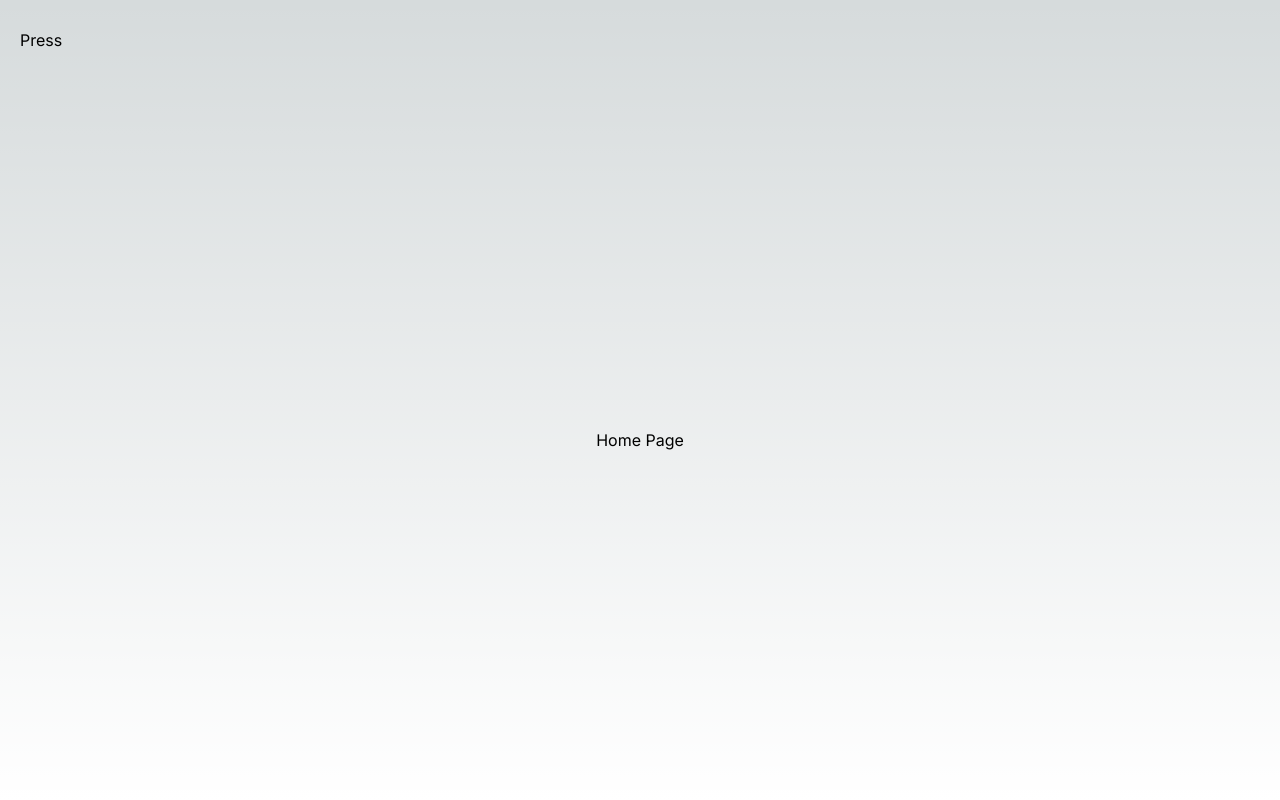
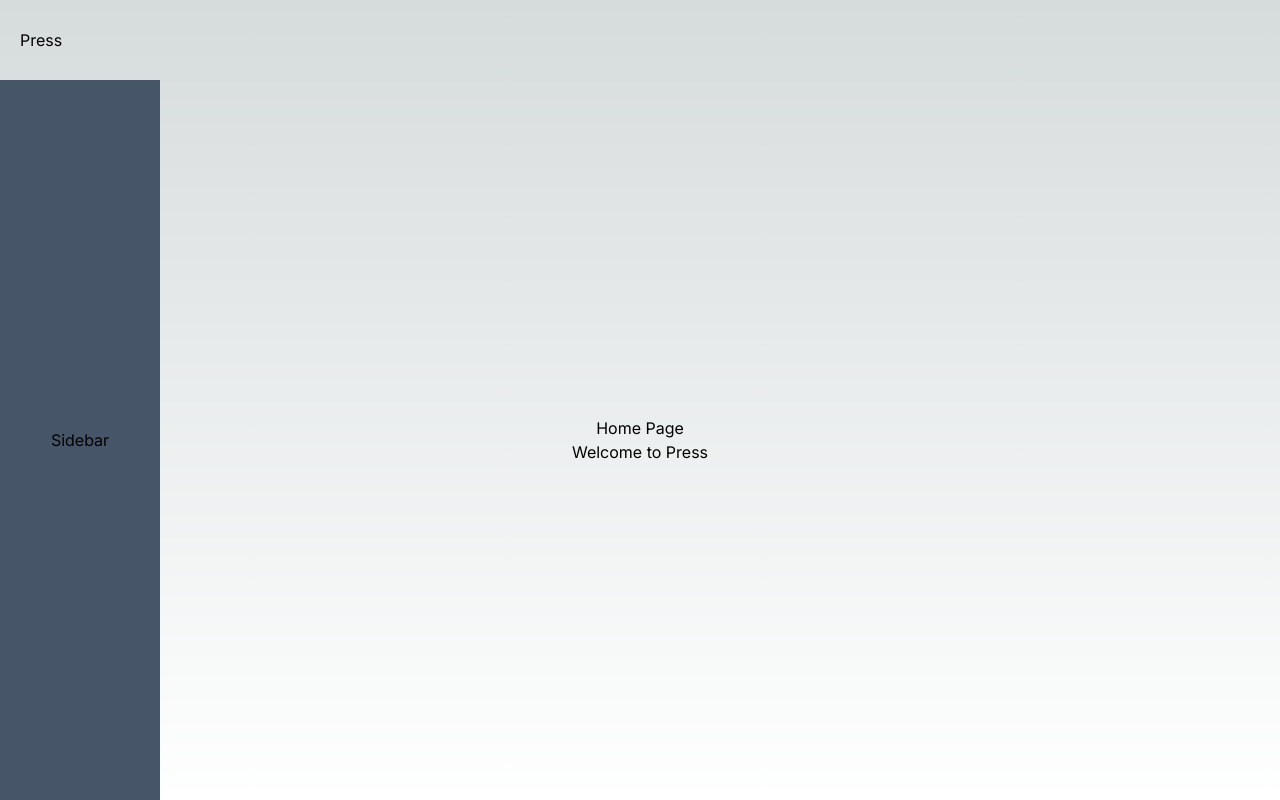
Before and after one commit to maxellmilay/press, a Next.js app: page / in a window 1280 px wide. Built offline with nearby package versions, Linux system fonts and the light colour scheme.

Commit message:
[UI][Maxell] added sidebar component

```diff
--- /dev/null
+++ b/app/components/Sidebar.tsx
@@ -0,0 +1,11 @@
+import React from 'react';
+
+const Sidebar = () => {
+  return (
+    <aside className="absolute left-0 h-full w-[10rem] bg-slate-600 flex flex-col justify-center items-center">
+      <h2>Sidebar</h2>
+    </aside>
+  );
+};
+
+export default Sidebar;
--- a/app/layout.tsx
+++ b/app/layout.tsx
@@ -2,6 +2,7 @@ import './globals.css';
 import type { Metadata } from 'next';
 import { Inter } from 'next/font/google';
 import Header from './components/Header';
+import Sidebar from './components/Sidebar';
 
 const inter = Inter({ subsets: ['latin'] });
 
@@ -15,7 +16,10 @@ export default function RootLayout({ children }: { children: React.ReactNode })
     <html lang="en">
       <body className={`${inter.className} flex flex-col min-h-[100dvh]`}>
         <Header />
-        {children}
+        <main className="relative grow flex flex-col justify-center items-center">
+          {children}
+          <Sidebar />
+        </main>
       </body>
     </html>
   );
--- a/app/page.tsx
+++ b/app/page.tsx
@@ -2,8 +2,9 @@ import Image from 'next/image';
 
 export default function Home() {
   return (
-    <main className="grow flex flex-col justify-center items-center">
+    <>
       <h1>Home Page</h1>
-    </main>
+      <p>Welcome to Press</p>
+    </>
   );
 }
```
